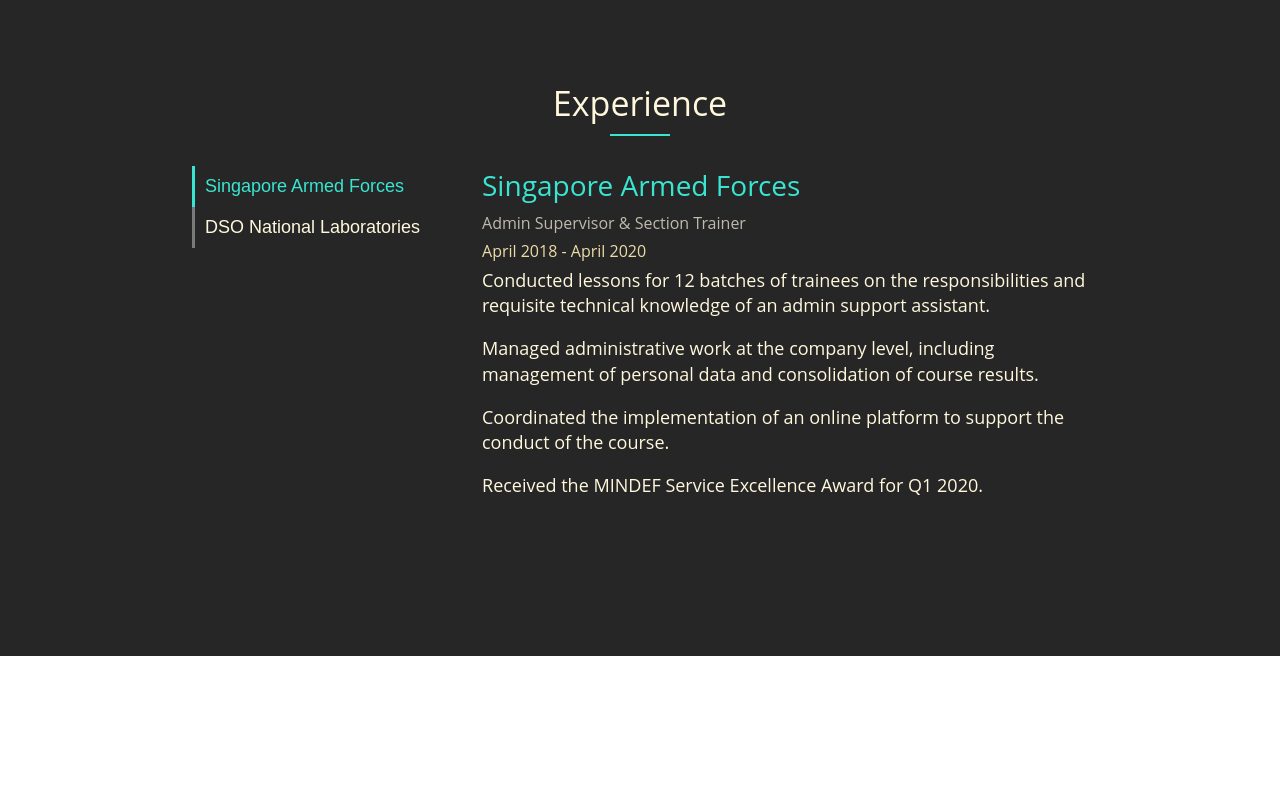
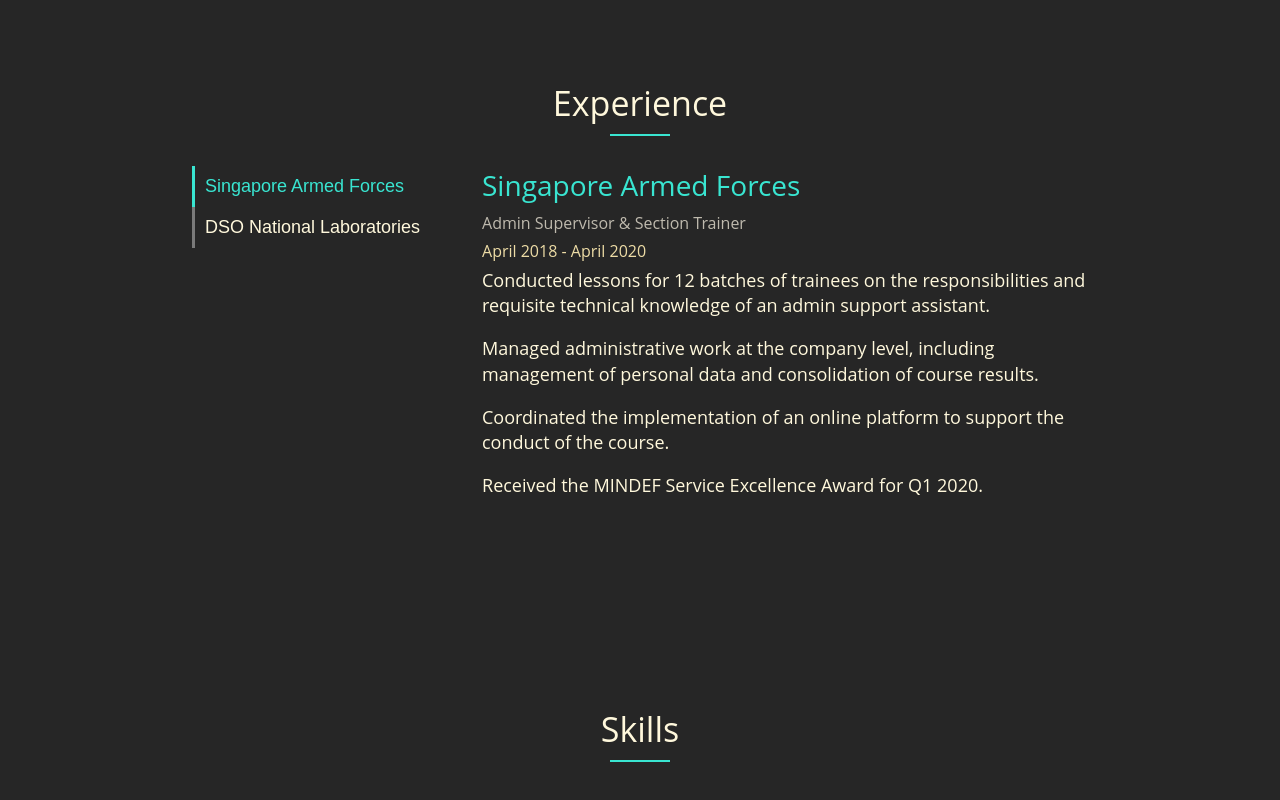
Before and after one commit to justinfidelis/justinfidelis.github.io, a React (Create React App) app in the folder portfolio/: page / in a window 1280 px wide. Shown: the part 2487-3287 px from the top of the page. Before the commit the page ends 3143 px from the top, so only its background shows below. Built offline with nearby package versions, Linux system fonts and the light colour scheme.

Commit message:
Add contact section

```diff
--- /dev/null
+++ b/portfolio/src/components/Contact.jsx
@@ -0,0 +1,13 @@
+import React from 'react';
+
+const Contact = () => {
+    return (
+        <div id="skills" className="section-container">
+            <h2>Skills</h2>
+            <hr/>
+
+        </div>
+    );
+}
+
+export default Contact;
--- a/portfolio/src/components/Content.jsx
+++ b/portfolio/src/components/Content.jsx
@@ -4,6 +4,7 @@
 import Skills from './Skills';
 import Education from './Education';
 import Experience from './Experience';
+import Contact from './Contact';
 
 const Content = () => {
     return (
@@ -14,6 +15,7 @@
                 <Skills />
                 <Education />
                 <Experience />
+                <Contact />
             </div>
         </div>
     );
--- a/portfolio/src/components/Experience.jsx
+++ b/portfolio/src/components/Experience.jsx
@@ -4,16 +4,16 @@
     const [tabIndex, setTabIndex] = useState(0);
 
     let navBar = <div id="experience-list">
-        <button className={tabIndex == 0 ? "experience-list-item-selected" : "experience-list-item"} onClick={() => setTabIndex (0)}>
+        <button className={tabIndex === 0 ? "experience-list-item-selected" : "experience-list-item"} onClick={() => setTabIndex (0)}>
             Singapore Armed Forces
         </button>
-        <button className={tabIndex == 1 ? "experience-list-item-selected" : "experience-list-item"} onClick={() => setTabIndex (1)}>
+        <button className={tabIndex === 1 ? "experience-list-item-selected" : "experience-list-item"} onClick={() => setTabIndex (1)}>
             DSO National Laboratories
         </button>
     </div>
 
     let tabs = <div id="experience-content-container">
-        <div className="experience-content" style={tabIndex == 0 ? {display: "flex"} : {display: "none"}}>
+        <div className="experience-content" style={tabIndex === 0 ? {display: "flex"} : {display: "none"}}>
             <h3 className="experience-header">Singapore Armed Forces</h3>
             <small className="experience-role">Admin Supervisor & Section Trainer</small>
             <small className="experience-date">April 2018 - April 2020</small>
@@ -24,7 +24,7 @@
                 <p>Received the MINDEF Service Excellence Award for Q1 2020.</p>
             </div>
         </div>
-        <div className="experience-content" style={tabIndex == 1 ? {display: "flex"} : {display: "none"}}>
+        <div className="experience-content" style={tabIndex === 1 ? {display: "flex"} : {display: "none"}}>
             <h3 className="experience-header">DSO National Laboratories</h3>
             <small className="experience-role">Intern</small>
             <small className="experience-date">Feb 2018 - April 2020</small>
```
